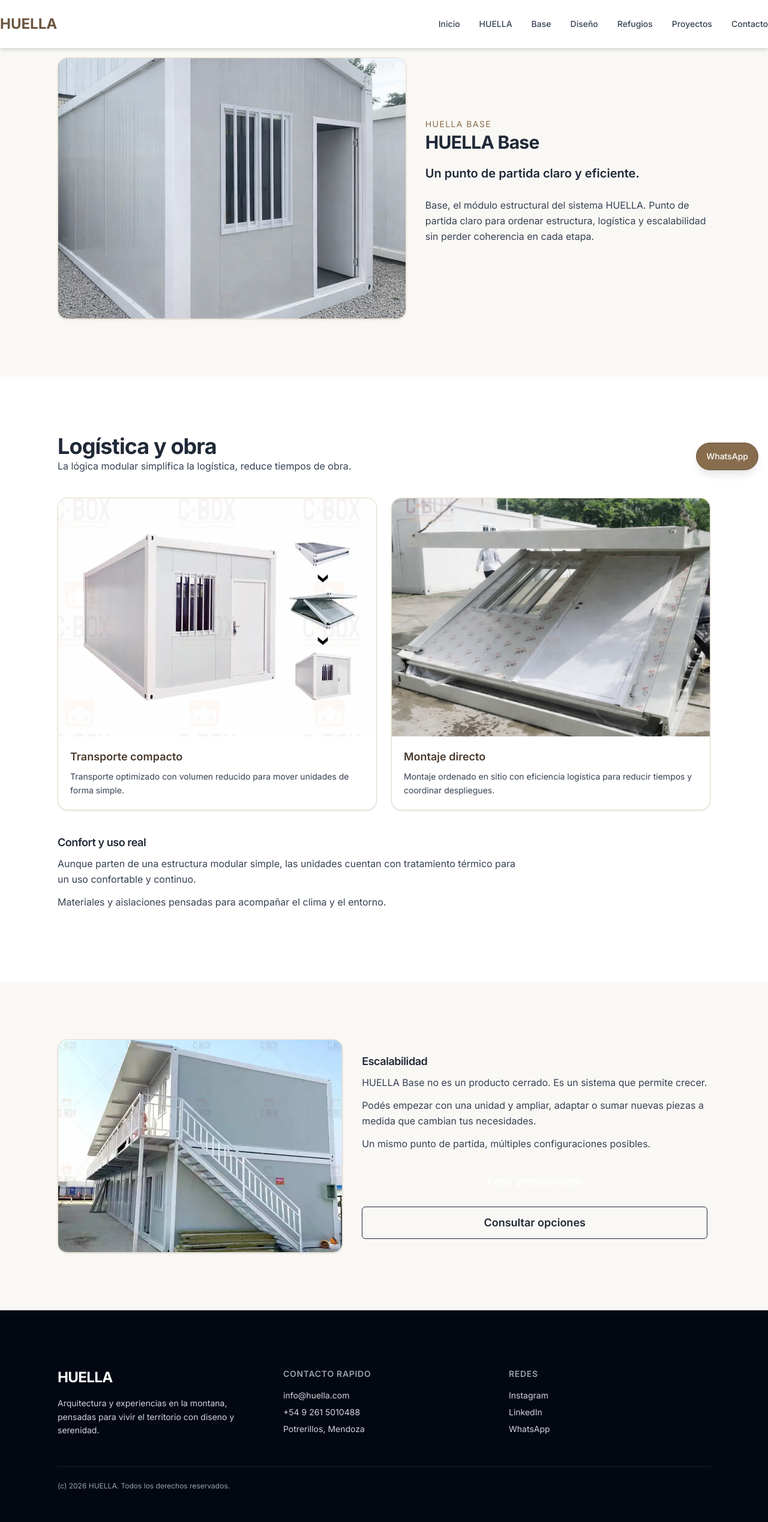
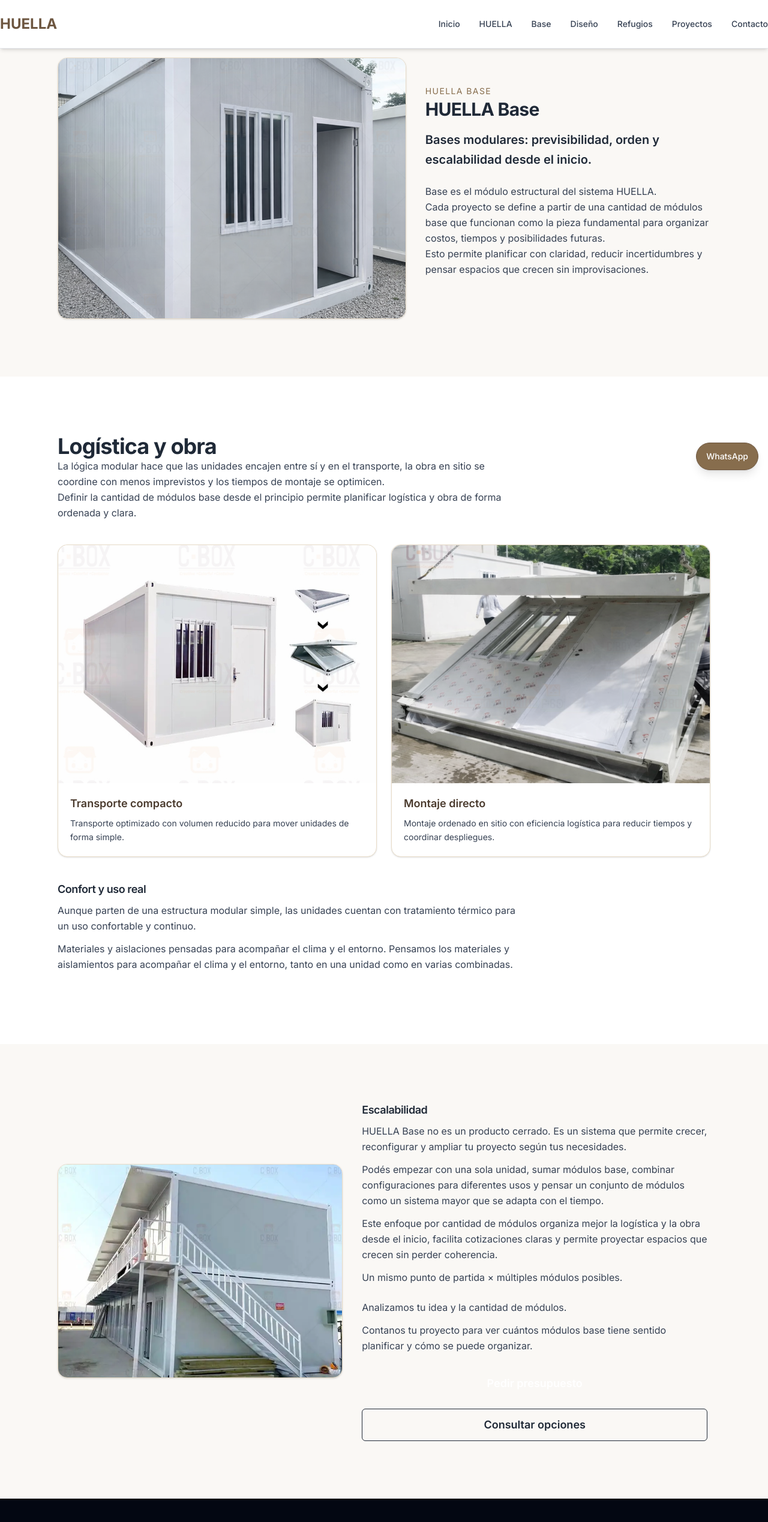
Before and after one commit to Teksi75/huella-mendoza-site, a Next.js app: page /base in a window 1280 px wide. Shown: the top 2538 px of the page at 60% size. Built offline with nearby package versions, Linux system fonts and the light colour scheme.

Commit message:
Update /base copy: modular quantity & scalability

```diff
--- a/app/base/page.tsx
+++ b/app/base/page.tsx
@@ -48,13 +48,18 @@ export default function BasePage() {
                 HUELLA Base
               </h1>
               <p className="text-xl font-semibold text-center mb-6 md:text-left">
-                Un punto de partida claro y eficiente.
+                Bases modulares: previsibilidad, orden y escalabilidad desde el inicio.
               </p>
               <div className="mb-6">
                 <p className="text-base leading-relaxed text-gray-700 text-center md:text-left">
-                  Base, el módulo estructural del sistema HUELLA. Punto de partida claro para
-                  ordenar estructura, logística y escalabilidad sin perder coherencia en cada
-                  etapa.
+                  Base es el módulo estructural del sistema HUELLA.
+                  <br />
+                  Cada proyecto se define a partir de una cantidad de módulos base que
+                  funcionan como la pieza fundamental para organizar costos, tiempos y
+                  posibilidades futuras.
+                  <br />
+                  Esto permite planificar con claridad, reducir incertidumbres y pensar
+                  espacios que crecen sin improvisaciones.
                 </p>
               </div>
             </div>
@@ -68,7 +73,12 @@ export default function BasePage() {
             <h2>Logística y obra</h2>
             <div className="mb-6">
               <p className="text-base leading-relaxed text-gray-700">
-                La lógica modular simplifica la logística, reduce tiempos de obra.
+                La lógica modular hace que las unidades encajen entre sí y en el transporte, la
+                obra en sitio se coordine con menos imprevistos y los tiempos de montaje se
+                optimicen.
+                <br />
+                Definir la cantidad de módulos base desde el principio permite planificar
+                logística y obra de forma ordenada y clara.
               </p>
             </div>
           </div>
@@ -105,6 +115,8 @@ export default function BasePage() {
               </p>
               <p className="mt-3 text-base leading-relaxed text-gray-700">
                 Materiales y aislaciones pensadas para acompañar el clima y el entorno.
+                Pensamos los materiales y aislamientos para acompañar el clima y el entorno,
+                tanto en una unidad como en varias combinadas.
               </p>
             </div>
           </div>
@@ -127,14 +139,30 @@ export default function BasePage() {
               <div className="mb-6">
                 <h2 className="text-lg font-semibold mb-2">Escalabilidad</h2>
                 <p className="text-base leading-relaxed text-gray-700">
-                  HUELLA Base no es un producto cerrado. Es un sistema que permite crecer.
+                  HUELLA Base no es un producto cerrado. Es un sistema que permite crecer,
+                  reconfigurar y ampliar tu proyecto según tus necesidades.
                 </p>
                 <p className="mt-3 text-base leading-relaxed text-gray-700">
-                  Podés empezar con una unidad y ampliar, adaptar o sumar nuevas piezas a
-                  medida que cambian tus necesidades.
+                  Podés empezar con una sola unidad, sumar módulos base, combinar
+                  configuraciones para diferentes usos y pensar un conjunto de módulos como un
+                  sistema mayor que se adapta con el tiempo.
                 </p>
                 <p className="mt-3 text-base leading-relaxed text-gray-700">
-                  Un mismo punto de partida, múltiples configuraciones posibles.
+                  Este enfoque por cantidad de módulos organiza mejor la logística y la obra
+                  desde el inicio, facilita cotizaciones claras y permite proyectar espacios que
+                  crecen sin perder coherencia.
+                </p>
+                <p className="mt-3 text-base leading-relaxed text-gray-700">
+                  Un mismo punto de partida × múltiples módulos posibles.
+                </p>
+              </div>
+              <div className="mb-6">
+                <p className="text-base leading-relaxed text-gray-700">
+                  Analizamos tu idea y la cantidad de módulos.
+                </p>
+                <p className="mt-3 text-base leading-relaxed text-gray-700">
+                  Contanos tu proyecto para ver cuántos módulos base tiene sentido planificar y
+                  cómo se puede organizar.
                 </p>
               </div>
               <div>
```
